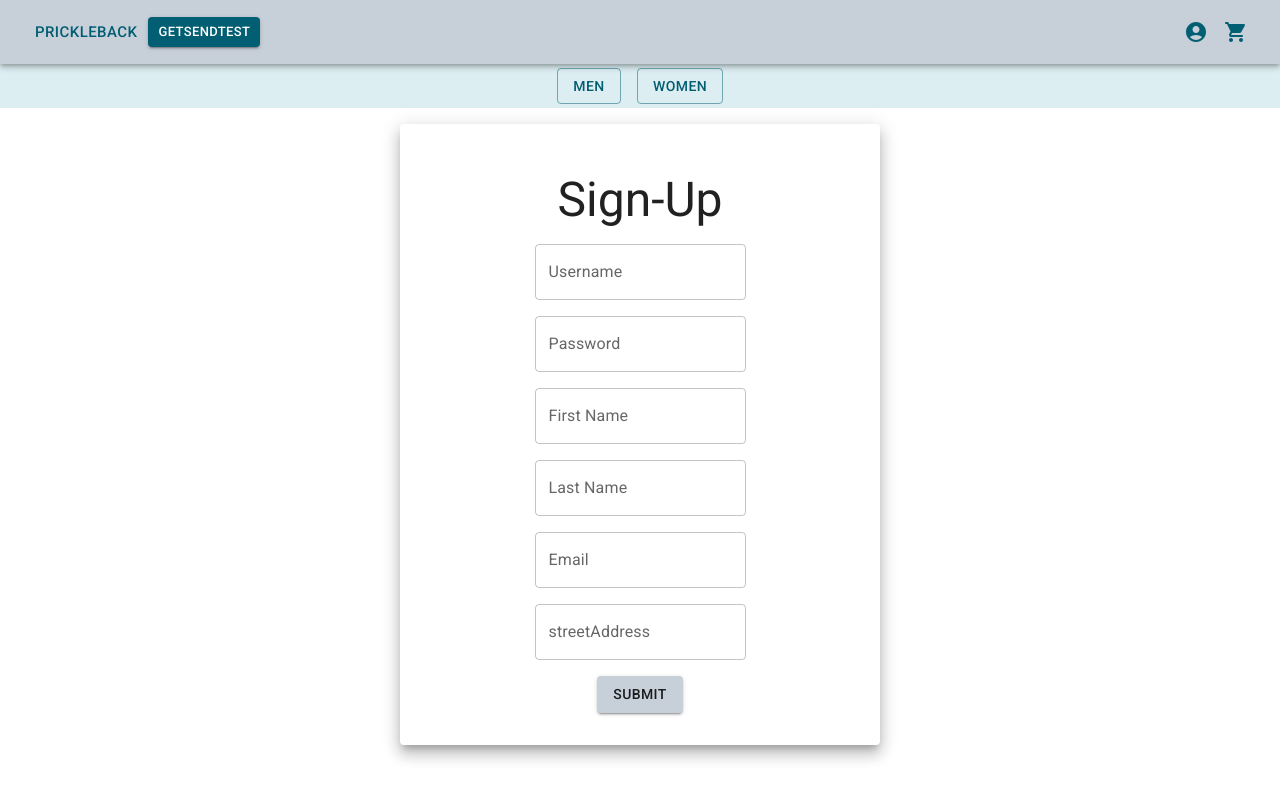
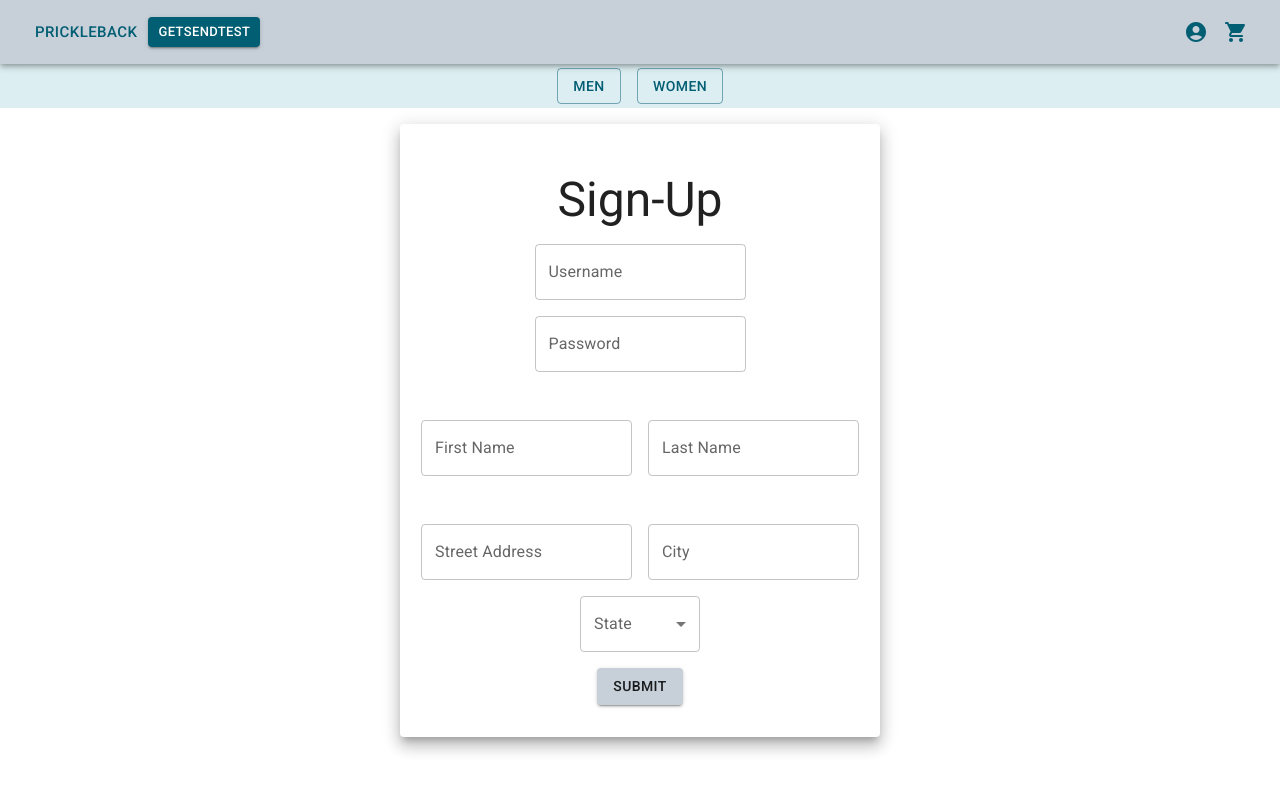
Before and after one commit to CCulp2/Group2SpringProject-FrontEnd, a React (Create React App) app in the folder capstone-react-app/: page /register in a window 1280 px wide. Built offline with nearby package versions, Linux system fonts and the light colour scheme.

Commit message:
Form complete. Again.
Changed the form layout to fit what we need submitted.

```diff
--- a/capstone-react-app/src/Components/Register/Register.jsx
+++ b/capstone-react-app/src/Components/Register/Register.jsx
@@ -1,38 +1,64 @@
-import { TextField, Button, Box, Grid, Paper, Typography } from "@mui/material";
+import {
+  TextField,
+  Button,
+  Box,
+  Grid,
+  Paper,
+  Typography,
+  MenuItem,
+  InputLabel,
+  Form,
+  FormGroup
+} from "@mui/material";
 import { useFormik } from "formik";
 import * as Yup from "yup";
 import React from "react";
+import { stateAbbrev } from "./stateabbreviation";
 
 const validationSchema = Yup.object({
   username: Yup.string().required("A Username is required"),
-  email: Yup.string()
-    .email("Invalid Email Format")
-    .required("A valid email is required"),
   password: Yup.string().required("Password is Required"),
-  streetAddress: Yup.string().required("Please enter a valid address"),
+  firstName: Yup.string()
+    .required("Please enter a first name")
+    .min(3, "Name must be at least 3 characters")
+    .matches(/[A-Za-z]/, "Name can only contain letters."),
+  lastName: Yup.string()
+    .required("Please enter a last name")
+    .min(3, "Name must be at least 3 characters")
+    .matches(/[A-Za-z]/, "Name can only contain letters."),
+  streetAddress: Yup.string()
+    .required("Please enter a valid address")
+    .min(5, "Please enter a valid address"),
+  city: Yup.string()
+    .required()
+    .matches(/[A-Za-z]/, "City can only contain letters"),
+  state: Yup.string().required("Must have a state selected."),
 });
 
 const initialValues = {
   username: "",
+  password: "",
   firstName: "",
   lastName: "",
-  email: "",
-  password: "",
   streetAddress: "",
+  city: "",
+  state: "",
 };
 
 function sendRegistration(values) {
-  fetch('http://localhost:8080/api/v1/customer',
-  {
-      method: 'post',
-      headers: { "Content-Type": "application/json"},
+  fetch("http://localhost:8080/api/v1/customer", {
+    method: "post",
+    headers: { "Content-Type": "application/json" },
     body: JSON.stringify({
       username: values.username,
       password: values.password,
+      firstName: values.firstName,
+      lastName: values.lastName,
       streetAddress: values.streetAddress,
-
-      })
-  })
+      city: values.city,
+      state: values.state,
+    }),
+  });
 }
 
 export default function Register() {
@@ -40,18 +66,22 @@ export default function Register() {
     initialValues,
     validationSchema: validationSchema,
     // Switch onSubmit for backend when time.
-    onSubmit: (values) => {sendRegistration(values);
-    }
+    onSubmit: (values) => {
+      sendRegistration(values);
+    },
   });
 
   return (
-    <form onSubmit={formik.handleSubmit}>
+    console.log(stateAbbrev),
+    <FormGroup onSubmit={formik.handleSubmit}>
       <Box className="registerForm" py={4} px={50}>
         <Paper elevation={10}>
           <Grid container spacing={2} py={4}>
             <Grid container item xs={12} justifyContent="center">
               <Typography variant="h3">Sign-Up</Typography>
             </Grid>
+
+            {/* Username */}
             <Grid container item xs={12} justifyContent="center">
               <TextField
                 id="username"
@@ -62,12 +92,15 @@ export default function Register() {
                 onBlur={formik.handleBlur}
                 onChange={formik.handleChange}
                 value={formik.values.username}
-                error={formik.touched.username && Boolean(formik.errors.username)}
+                error={
+                  formik.touched.username && Boolean(formik.errors.username)
+                }
                 helperText={formik.touched.username && formik.errors.username}
               />
             </Grid>
 
-            <Grid container item xs={12} justifyContent="center">
+            {/* Password */}
+            <Grid container item xs={12} pb={4} justifyContent="center">
               <TextField
                 id="password"
                 name="password"
@@ -84,7 +117,17 @@ export default function Register() {
               />
             </Grid>
 
-            <Grid container item xs={12} justifyContent="center">
+            {/* Name container */}
+            <Grid
+              container
+              item
+              xs={12}
+              spacing={2}
+              pb={4}
+              justifyContent="center"
+            >
+              {/* First name */}
+              <Grid item>
                 <TextField
                   id="firstName"
                   name="firstName"
@@ -94,55 +137,102 @@ export default function Register() {
                   onBlur={formik.handleBlur}
                   onChange={formik.handleChange}
                   value={formik.values.firstName}
-                error={formik.touched.firstName && Boolean(formik.errors.firstName)}
-                helperText={formik.touched.firstName && formik.errors.firstName}
+                  error={
+                    formik.touched.firstName && Boolean(formik.errors.firstName)
+                  }
+                  helperText={
+                    formik.touched.firstName && formik.errors.firstName
+                  }
                 />
               </Grid>
 
-            <Grid container item xs={12} justifyContent="center">
+              {/* last name */}
+              <Grid item>
                 <TextField
                   id="lastName"
-                name="lastname"
+                  name="lastName"
                   label="Last Name"
                   type="lastName"
                   varient="outlined"
                   onBlur={formik.handleBlur}
                   onChange={formik.handleChange}
                   value={formik.values.lastName}
-                error={formik.touched.lastName && Boolean(formik.errors.lastName)}
+                  error={
+                    formik.touched.lastName && Boolean(formik.errors.lastName)
+                  }
                   helperText={formik.touched.lastName && formik.errors.lastName}
                 />
               </Grid>
-
-            <Grid container item xs={12} justifyContent="center">
-              <TextField
-                id="email"
-                name="email"
-                label="Email"
-                type="email"
-                variant="outlined"
-                onChange={formik.handleChange}
-                onBlur={formik.handleBlur}
-                value={formik.values.email}
-                error={formik.touched.email && Boolean(formik.errors.email)}
-                helperText={formik.touched.email && formik.errors.email}
-              />
             </Grid>
 
-            <Grid container item xs={12} justifyContent="center">
+            {/* Address container */}
+            <Grid container item xs={12} spacing={2} justifyContent="center">
+              {/* Street Address */}
+              <Grid item>
                 <TextField
                   id="streetAddress"
-                label="streetAddress"
+                  label="Street Address"
                   name="streetAddress"
                   type="streetAddress"
                   varient="outlined"
                   onBlur={formik.handleBlur}
                   onChange={formik.handleChange}
                   value={formik.values.streetAddress}
-                error={formik.touched.streetAddress && Boolean(formik.errors.streetAddress)}
-                helperText={formik.touched.streetAddress && formik.errors.streetAddress}
+                  error={
+                    formik.touched.streetAddress &&
+                    Boolean(formik.errors.streetAddress)
+                  }
+                  helperText={
+                    formik.touched.streetAddress && formik.errors.streetAddress
+                  }
                 />
               </Grid>
+
+              {/* City */}
+              <Grid item>
+                <TextField
+                  id="city"
+                  label="City"
+                  name="city"
+                  type="city"
+                  varient="outlined"
+                  onBlur={formik.handleBlur}
+                  onChange={formik.handleChange}
+                  value={formik.values.city}
+                  error={formik.touched.city && Boolean(formik.errors.city)}
+                  helperText={formik.touched.city && formik.errors.city}
+                />
+              </Grid>
+            </Grid>
+
+            {/* State */}
+            <Grid container item xs={12} justifyContent="center">
+              <TextField
+                sx={{minWidth: 120}}
+                MenuProps={{ PaperProps: { sx: { maxHeight: 50 } } }}
+                select
+                id="state"
+                label="State"
+                name="state"
+                type="state"
+                varient="outlined"
+                onBlur={formik.handleBlur}
+                onChange={formik.handleChange}
+                value={formik.values.state}
+                error={formik.touched.state && Boolean(formik.errors.state)}
+                helperText={formik.touched.state && formik.errors.state}
+              >
+                {stateAbbrev.map((option) => (
+                  <MenuItem
+                    key={option.abbreviation}
+                    value={option.abbreviation}
+                  >
+                    {option.name}
+                  </MenuItem>
+                ))}
+              </TextField>
+            </Grid>
+
 
             <Grid container item xs={12} justifyContent="center">
               <Button color="primary" variant="contained" type="submit">
@@ -152,6 +242,6 @@ export default function Register() {
           </Grid>
         </Paper>
       </Box>
-    </form>
+    </FormGroup>
   );
-};
+}
--- /dev/null
+++ b/capstone-react-app/src/Components/Register/stateabbreviation.js
@@ -0,0 +1,52 @@
+export const stateAbbrev = [
+  { name: "Alabama", abbreviation: "AL" },
+  { name: "Alaska", abbreviation: "AK" },
+  { name: "Arizona", abbreviation: "AZ" },
+  { name: "Arkansas", abbreviation: "AR" },
+  { name: "California", abbreviation: "CA" },
+  { name: "Colorado", abbreviation: "CO" },
+  { name: "Connecticut", abbreviation: "CT" },
+  { name: "Delaware", abbreviation: "DE" },
+  { name: "Florida", abbreviation: "FL" },
+  { name: "Georgia", abbreviation: "GA" },
+  { name: "Hawaii", abbreviation: "HI" },
+  { name: "Idaho", abbreviation: "ID" },
+  { name: "Illinois", abbreviation: "IL" },
+  { name: "Indiana", abbreviation: "IN" },
+  { name: "Iowa", abbreviation: "IA" },
+  { name: "Kansas", abbreviation: "KS" },
+  { name: "Kentucky", abbreviation: "KY" },
+  { name: "Louisiana", abbreviation: "LA" },
+  { name: "Maine", abbreviation: "ME" },
+  { name: "Maryland", abbreviation: "MD" },
+  { name: "Massachusetts", abbreviation: "MA" },
+  { name: "Michigan", abbreviation: "MI" },
+  { name: "Minnesota", abbreviation: "MN" },
+  { name: "Mississippi", abbreviation: "MS" },
+  { name: "Missouri", abbreviation: "MO" },
+  { name: "Montana", abbreviation: "MT" },
+  { name: "Nebraska", abbreviation: "NE" },
+  { name: "Nevada", abbreviation: "NV" },
+  { name: "New Hampshire", abbreviation: "NH" },
+  { name: "New Jersey", abbreviation: "NJ" },
+  { name: "New Mexico", abbreviation: "NM" },
+  { name: "New York", abbreviation: "NY" },
+  { name: "North Carolina", abbreviation: "NC" },
+  { name: "North Dakota", abbreviation: "ND" },
+  { name: "Ohio", abbreviation: "OH" },
+  { name: "Oklahoma", abbreviation: "OK" },
+  { name: "Oregon", abbreviation: "OR" },
+  { name: "Pennsylvania", abbreviation: "PA" },
+  { name: "Rhode Island", abbreviation: "RI" },
+  { name: "South Carolina", abbreviation: "SC" },
+  { name: "South Dakota", abbreviation: "SD" },
+  { name: "Tennessee", abbreviation: "TN" },
+  { name: "Texas", abbreviation: "TX" },
+  { name: "Utah", abbreviation: "UT" },
+  { name: "Vermont", abbreviation: "VT" },
+  { name: "Virginia", abbreviation: "VA" },
+  { name: "Washington", abbreviation: "WA" },
+  { name: "West Virginia", abbreviation: "WV" },
+  { name: "Wisconsin", abbreviation: "WI" },
+  { name: "Wyoming", abbreviation: "WY" },
+];
```
Lines whose indentation alone changed are shown as unchanged.
